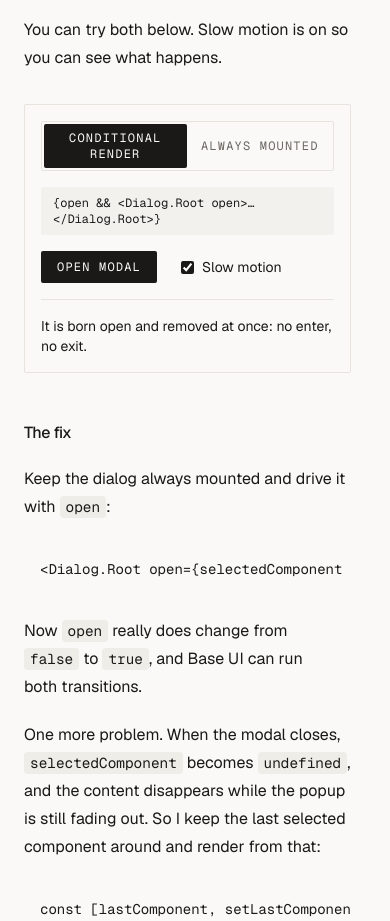
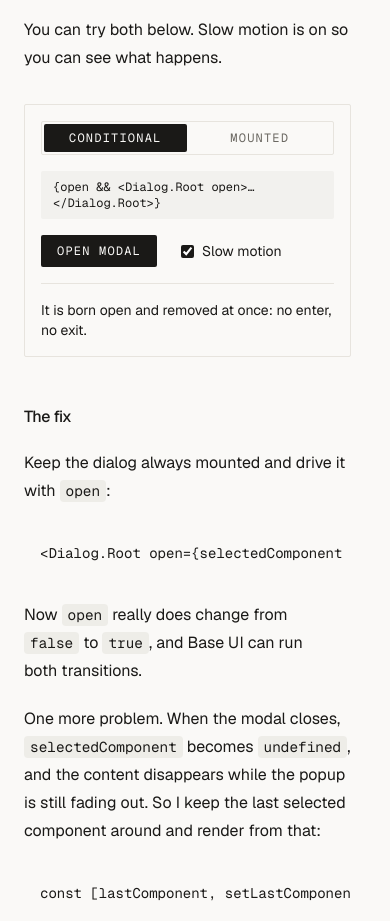
Before and after one commit to cagndz/agundez-me, a Next.js app: page /writing/base-ui-dialog-mounts-open in a window 390 px wide. Shown: the part 2020-2941 px from the top of the page. Built offline with nearby package versions, Linux system fonts and the light colour scheme.

Commit message:
fix(writing): shorten demo labels so they fit on one line on mobile (#29)

```diff
--- a/src/components/modal-demo.tsx
+++ b/src/components/modal-demo.tsx
@@ -7,12 +7,12 @@ type Mode = 'conditional' | 'mounted'
 
 const MODES = {
 	conditional: {
-		label: 'Conditional render',
+		label: 'Conditional',
 		code: '{open && <Dialog.Root open>…</Dialog.Root>}',
 		result: 'It is born open and removed at once: no enter, no exit.',
 	},
 	mounted: {
-		label: 'Always mounted',
+		label: 'Mounted',
 		code: '<Dialog.Root open={open}>…</Dialog.Root>',
 		result: 'It sees the open prop change, so it can fade in and out.',
 	},
```
